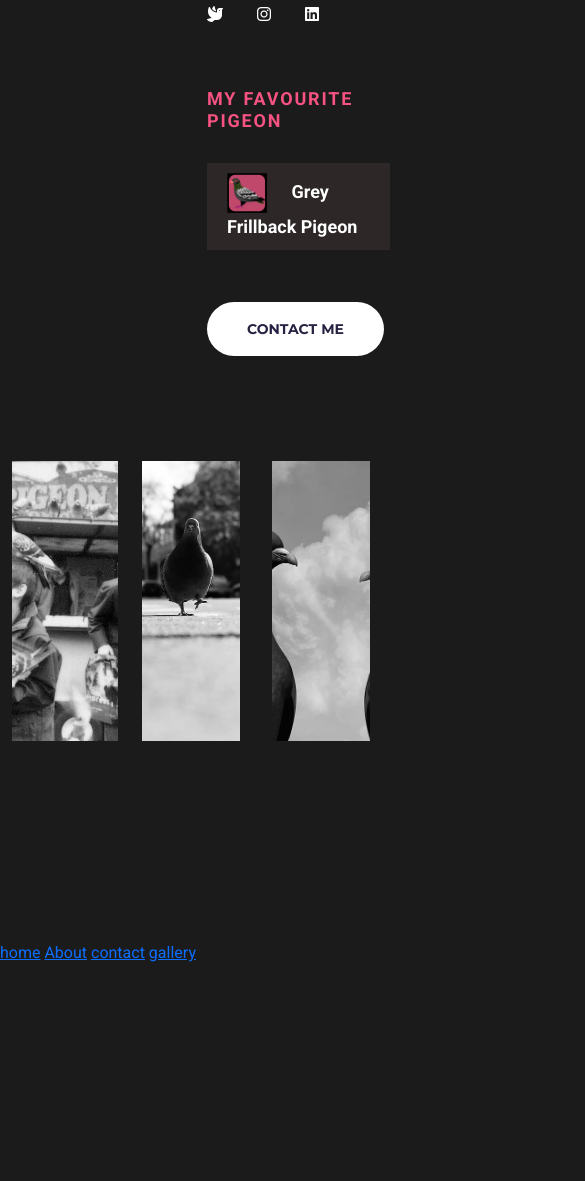
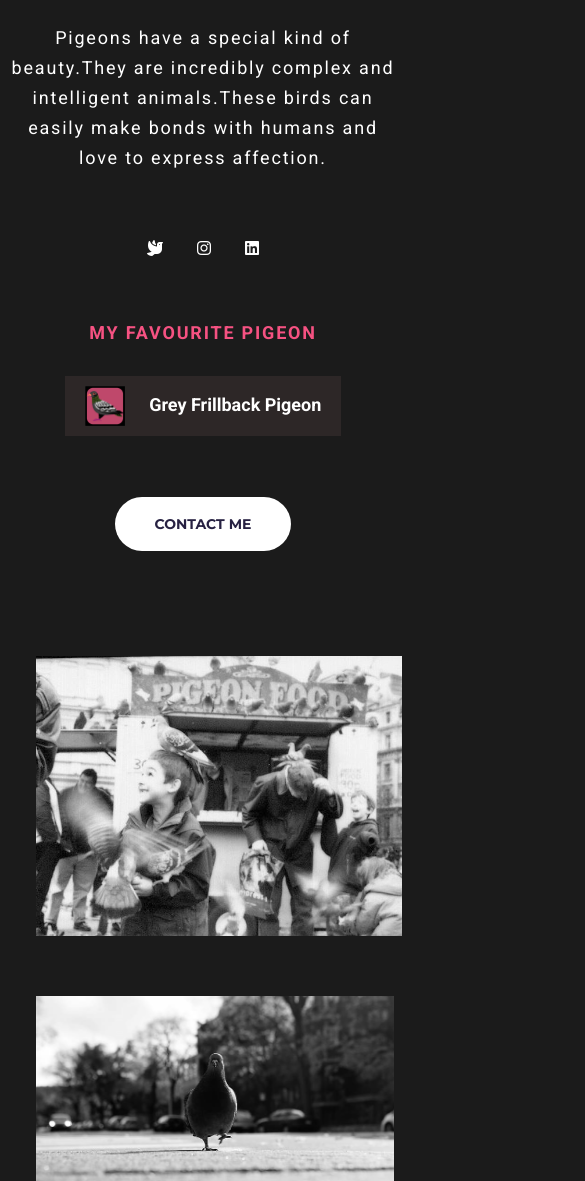
Before and after one commit to EvaNagengast/create-by-design, a plain HTML site: page about.html in a window 390 px wide. Shown: the part 819-2000 px from the top of the page, 585 px wide, since content can reach past the window. Before the commit the page ends 1784 px from the top, so only its background shows below. Drawn offline with nearby package versions, Linux system fonts and the light colour scheme.

Commit message:
made about.html responsive

```diff
--- a/about.html
+++ b/about.html
@@ -57,14 +57,15 @@
     <!-- body -->
     <div class="container heroine">
       <div class="row">
-        <div class="col-6">
+        <div class="col-lg-6 mx-4 mx-sm-5 mx-md-4 mx-lg-0">
           <img
             src="/pigeons/profile4.png"
             alt=""
-            class="img-fluid profilepicture"
+            class=" img-fluid profilepicture"
           />
         </div>
-        <div class="col-6">
+        <!--  -->
+        <div class="col-lg-6 mx-2 mx-md-3 mx-lg-0">
           <h1 class="">ABOUT ME</h1>
 
           <h2 class="">EVA NAGENGAST</h2>
@@ -90,15 +91,16 @@
         </div>
       </div>
     </div>
-    <div class="container heroineShowcase">
+    <!--  -->
+    <div class="container heroineShowcase mx-4">
       <div class="row">
-        <div class="col-4">
+        <div class="col-lg-4">
           <img src="pigeons/pigeon2.jpg" alt="" class="img-fluid"/>
         </div>
-        <div class="col-4">
+        <div class="col-lg-4">
           <div class="showcaseImage"><img src="pigeons/pigeon8.jpg" alt="" class="img-fluid"/></div>
         </div>
-        <div class="col-4">
+        <div class="col-lg-4">
           <div class="showcaseImage"><img src="pigeons/pigeon9.jpg" alt="" class="img-fluid"/></div>
         </div>
       </div>
--- a/src/style.css
+++ b/src/style.css
@@ -133,6 +133,7 @@ h5 {
 
 .heroine .fa-brands {
   margin: 0 0 66px 30px;
+font-size: 16px;
 }
 
 .heroine .pigeonlogo {
@@ -169,15 +170,14 @@ h5 {
   margin-bottom: 200px;
   object-fit: cover;
   min-width: 100%;
-
 }
 .showcaseImage {
-  margin-left:20px;
+  margin-left: 20px;
 }
 
 /*  */
 
-@media (min-width: 1000px) and (max-width: 1200px) {
+@media (min-width: 992px) and (max-width: 1200px) {
   .showcaseImage {
     margin-left: 4px;
     margin-right: 4px;
@@ -186,21 +186,35 @@ h5 {
     margin: 50px auto;
   }
 }
-@media (max-width: 1000px) {
+@media (max-width: 992px) {
   .showcaseImage {
     margin-left: 0;
   }
   .heroShowcase {
     margin: 20px auto;
   }
+   .heroineShowcase img {
+    margin-bottom: 60px;
+  }
 }
 /*  */
-@media (min-width: 500px) and (max-width: 1000px) {
+@media (max-width: 768px) {
+   .heroine  {
+   text-align: center;
+   }
+   .favpigeon{
+      display: block;
+margin: 32px auto 76px;
+   }
+
+}
+/*  */
+@media (min-width: 576px) and (max-width: 992px) {
   .hero {
     padding: 90px 40px 120px 40px;
   }
 }
-@media (max-width: 500px) {
+@media (max-width: 576px) {
   .hero h1 {
     font-size: 56px;
   }
@@ -217,4 +231,9 @@ h5 {
   .hero {
     padding: 65px 0px 45px 0px;
   }
+
+  .heroine h2{
+   font-size: 50px
+  }
+
 }
```
